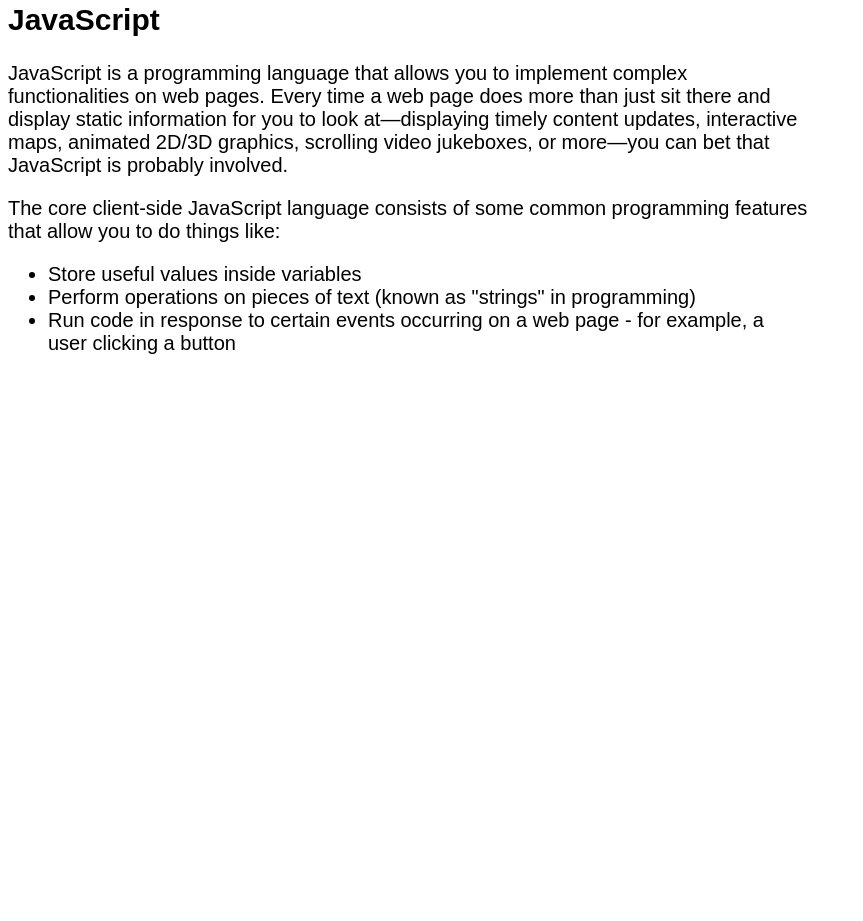
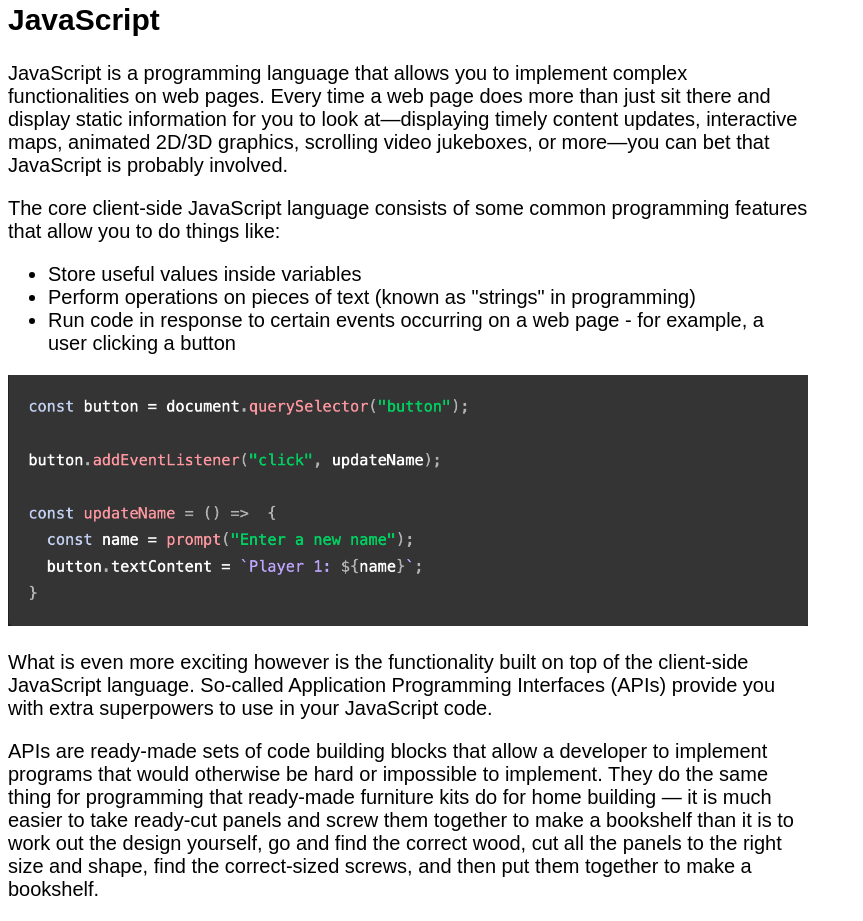
Before and after one commit to MatthewS06/ACIT1620, a plain HTML site: page week2/lab2/index.html in a window 1280 px wide. Shown: the part 1353-2274 px from the top of the page, without its empty margins (0-863 px from the left). Before the commit the page ends 1728 px from the top, so only its background shows below. Drawn offline with Linux system fonts and the light colour scheme.

Commit message:
added minor changes

```diff
--- a/week2/lab2/index.html
+++ b/week2/lab2/index.html
@@ -79,7 +79,18 @@
                 <li>Perform operations on pieces of text (known as "strings" in programming)</li>
                 <li>Run code in response to certain events occurring on a web page - for example, a user clicking a button</li>
             </ul>
-
+            <img src="script.png">
+            <p>
+                What is even more exciting however is the functionality built on top of the client-side JavaScript language. So-called
+                 Application Programming Interfaces (APIs) provide you with extra superpowers to use in your JavaScript code.
+            </p>
+            <p>
+                APIs are ready-made sets of code building blocks that allow a developer to implement programs that would otherwise be hard or
+                impossible to implement. They do the same thing for programming that ready-made furniture kits do for home building — it is much
+                easier to take ready-cut panels and screw them together to make a bookshelf than it is to work out the design yourself, go and find
+                the correct wood, cut all the panels to the right size and shape, find the correct-sized screws, and then put them together to make
+                a bookshelf.
+            </p>
         </section>
     </body>
 </html>
```
